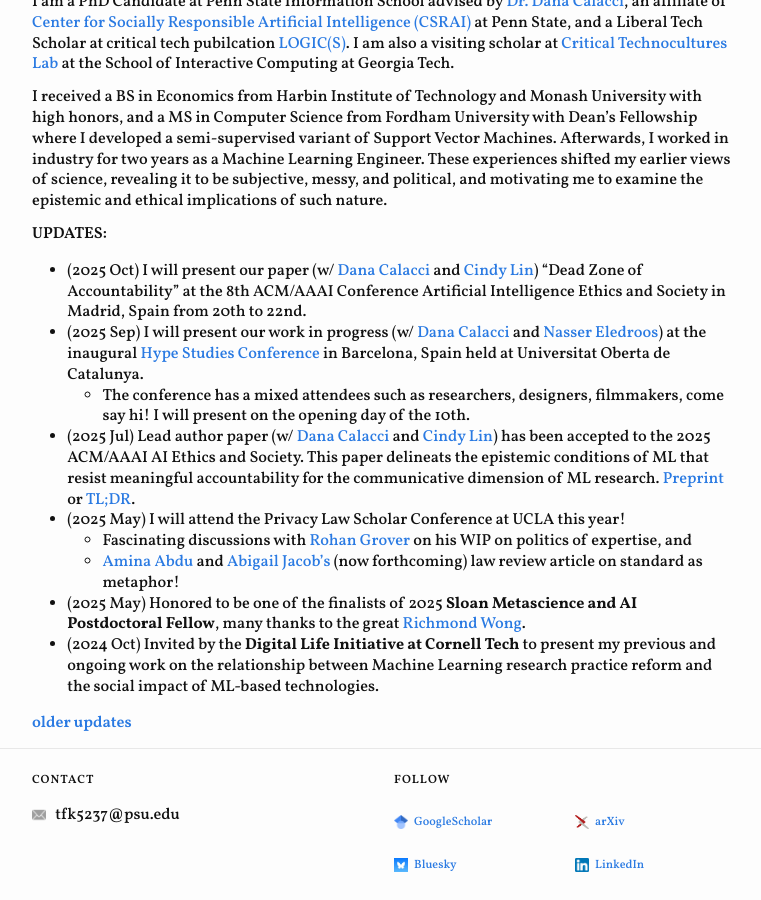
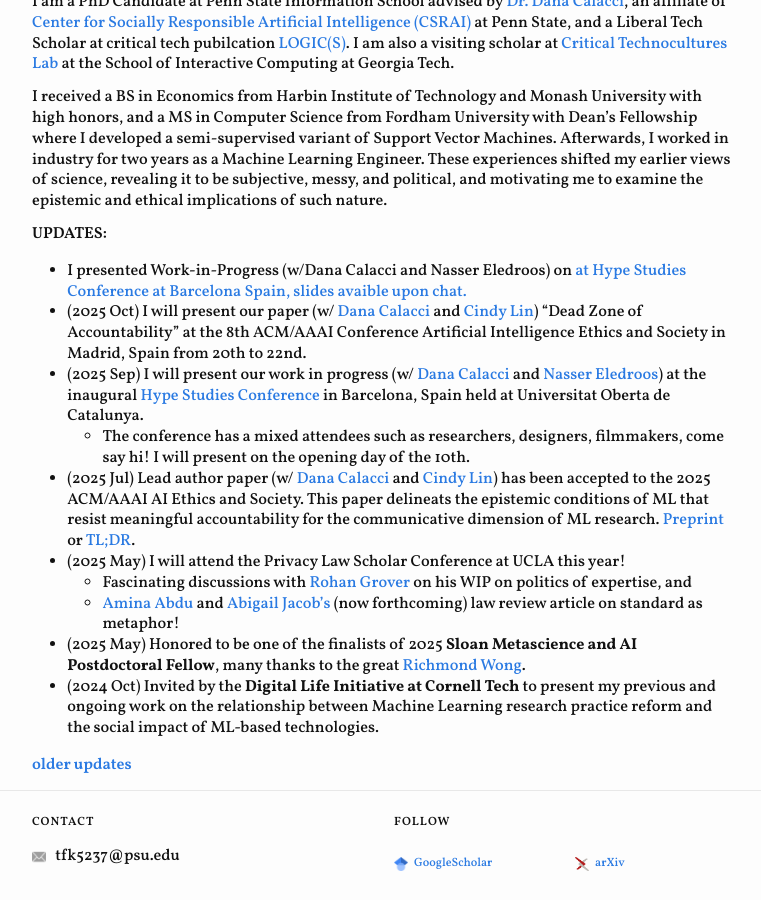
Before and after one commit to koutianqi/koutianqi.github.io, a Jekyll site: the page built from index.markdown, in a window 1280 px wide and 900 px high, scrolled down 495 px. Shown: the whole window, without its empty margins (258-1019 px from the left). Built offline with Jekyll 4.4.1, drawn with Linux system fonts in a browser that asks for light colours.

Commit message:
Update index.markdown

```diff
--- a/index.markdown
+++ b/index.markdown
@@ -31,7 +31,7 @@
 <!--- </details> --->
 
 ## UPDATES:
-
+- I presented Work-in-Progress (w/Dana Calacci and Nasser Eledroos) on <A Relational Conception of AI Hype in AI-Based Tools in Policing Context> at Hype Studies Conference at Barcelona Spain, slides avaible upon chat.
 - (2025 Oct) I will present our paper (w/ [Dana Calacci](https://www.dcalacci.net) and [Cindy Lin](https://lincindy.com)) "Dead Zone of Accountability" at the 8th ACM/AAAI Conference Artificial Intelligence Ethics and Society in Madrid, Spain from 20th to 22nd.
 - (2025 Sep) I will present our work in progress (w/ [Dana Calacci](https://www.dcalacci.net) and [Nasser Eledroos](https://nasser.wiki)) at the inaugural [Hype Studies Conference](https://hypestudies.org) in Barcelona, Spain held at Universitat Oberta de Catalunya.
   - The conference has a mixed attendees such as researchers, designers, filmmakers, come say hi! I will present on the opening day of the 10th.
```
